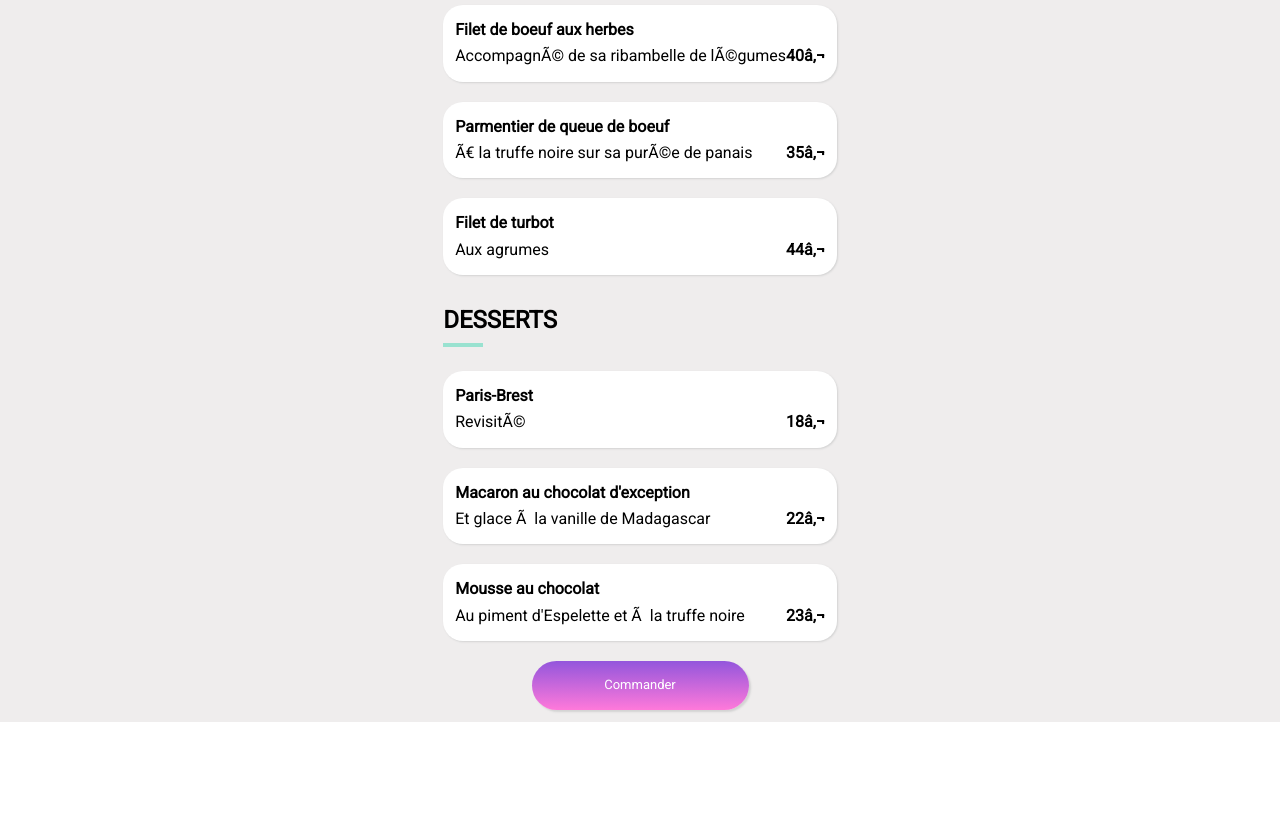
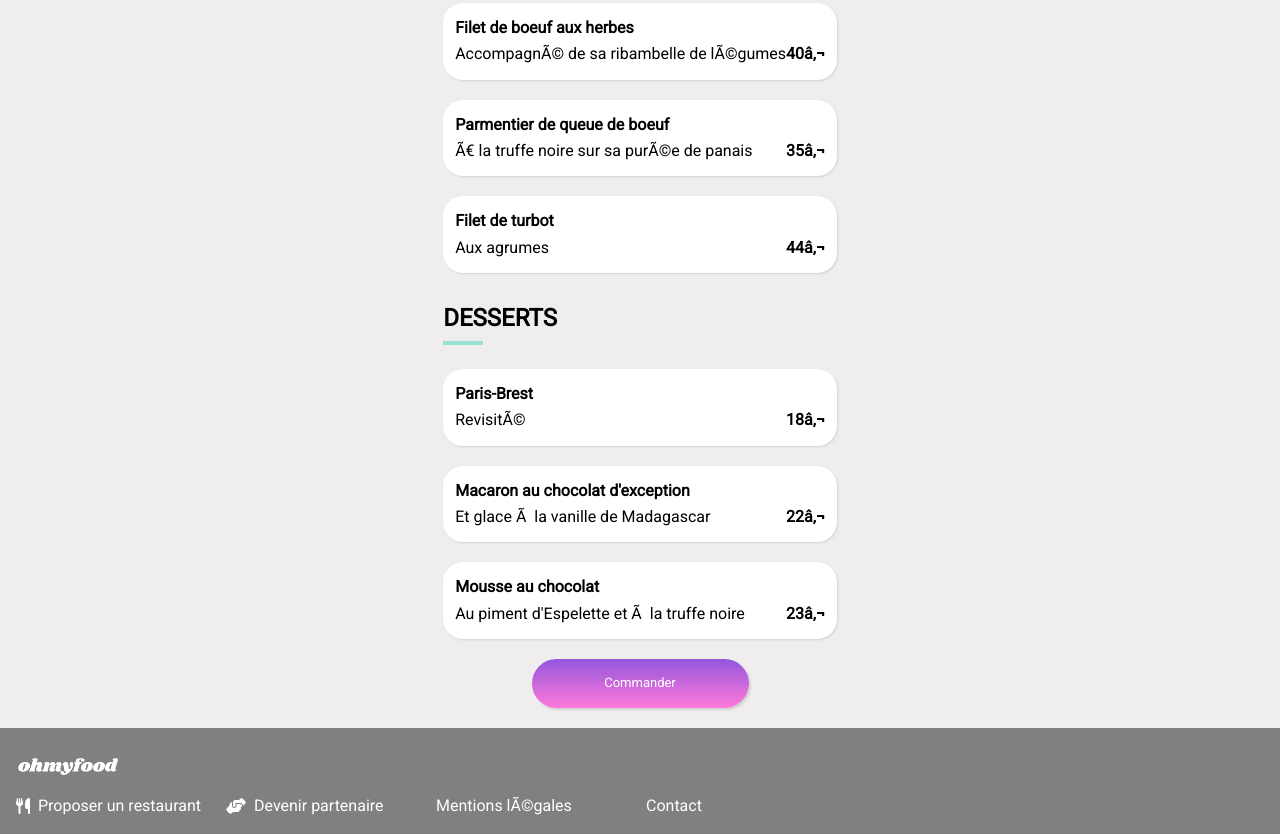
Before and after one commit to QuentinRousseau/Project3_OhMyFood, a plain HTML site: page lapalettedugoutpage.html in a window 1280 px wide. Shown: the part 849-1683 px from the top of the page. Before the commit the page ends 1591 px from the top, so only its background shows below. Drawn offline with Linux system fonts and the light colour scheme; files that its build step writes are made by us from their sources; files whose address does not match are found by name; a web font is replaced by a local one.

Commit message:
style of menupage
update of menupage style, add footer

```diff
--- a/lapalettedugoutpage.html
+++ b/lapalettedugoutpage.html
@@ -122,5 +122,26 @@
         <div class="color-btn">Commander</div>
       </section>
     </main>
+    <footer>
+      <div class="footer__logo">
+        <img src="Docs/images/logo/ohmyfood.png" alt="Logo blanc ohmyfood" />
+      </div>
+      <div class="footer__list">
+        <div class="list">
+          <i class="fa-solid fa-utensils"></i>
+          <span>Proposer un restaurant</span>
+        </div>
+        <div class="list">
+          <i class="fa-solid fa-handshake-angle"></i>
+          <span>Devenir partenaire</span>
+        </div>
+        <div class="list">
+          <span>Mentions légales</span>
+        </div>
+        <div class="list">
+          <span>Contact</span>
+        </div>
+      </div>
+    </footer>
   </body>
 </html>
--- a/sass/pages/_menupage.scss
+++ b/sass/pages/_menupage.scss
@@ -1,10 +1,10 @@
 .pre-title {
   &__img {
-    height: 280px;
+    height: 250px;
     width: 100%;
     & img {
       width: 100%;
-      height: 280px;
+      height: 275px;
     }
   }
 }
@@ -13,10 +13,9 @@
   justify-content: center;
   flex-wrap: wrap;
   position: relative;
-  top: -20px;
   border-radius: 20px 20px 0 0;
   background-color: rgb(239, 237, 237);
-  padding: 12px;
+  padding: 20px 12px;
 
   &__pre-title {
     display: flex;
```
Also changed, not shown: sass/main.css, 1 other file.
